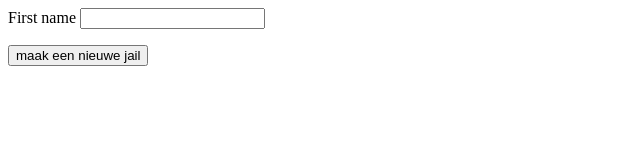
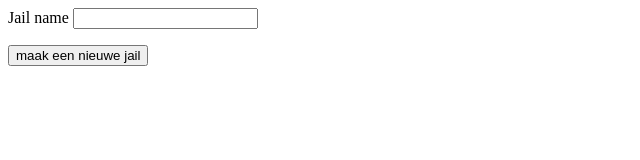
Before and after one commit to ThePiloot00/pop-project, a plain HTML site: page bashScrips/serverControler/index.html in a window 1280 px wide. Shown: the full height of the page, 0-640 px from the left. Drawn offline with Linux system fonts and the light colour scheme.

Commit message:
een paar kleine foute er uit halen

```diff
--- a/bashScrips/serverControler/index.html
+++ b/bashScrips/serverControler/index.html
@@ -8,11 +8,10 @@
 </head>
 <body>
     <form action="serverControler.sh" method="get">
-        <label for="Var1">First name</label>
+        <label for="Var1">Jail name</label>
         <input type="text" name="Var1" id="Var1">
         <p>
             <input type="submit" name="submit" value="maak een nieuwe jail" >
-
        </p>
     </form>
 </body>
```
Also changed, not shown: 1 other file.
